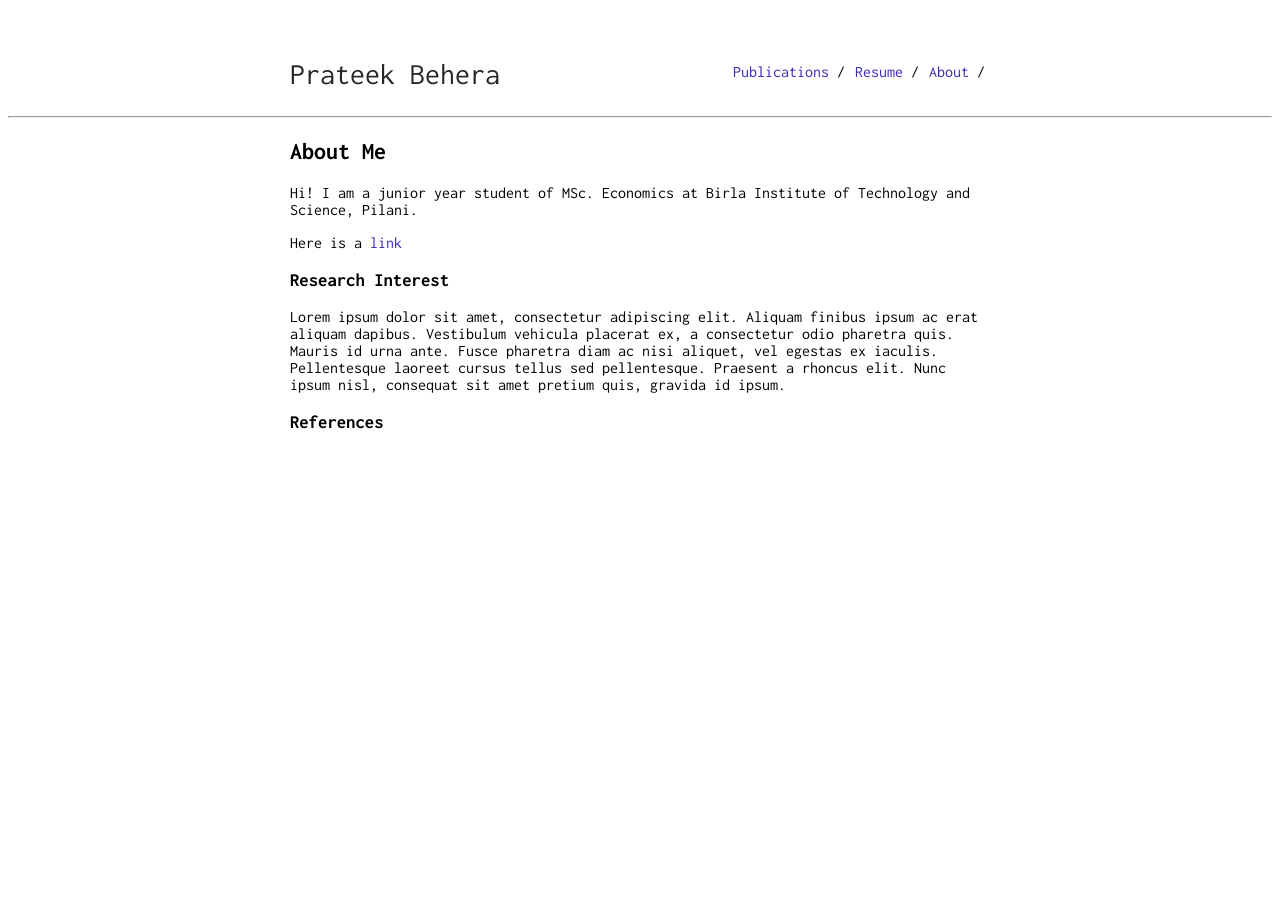
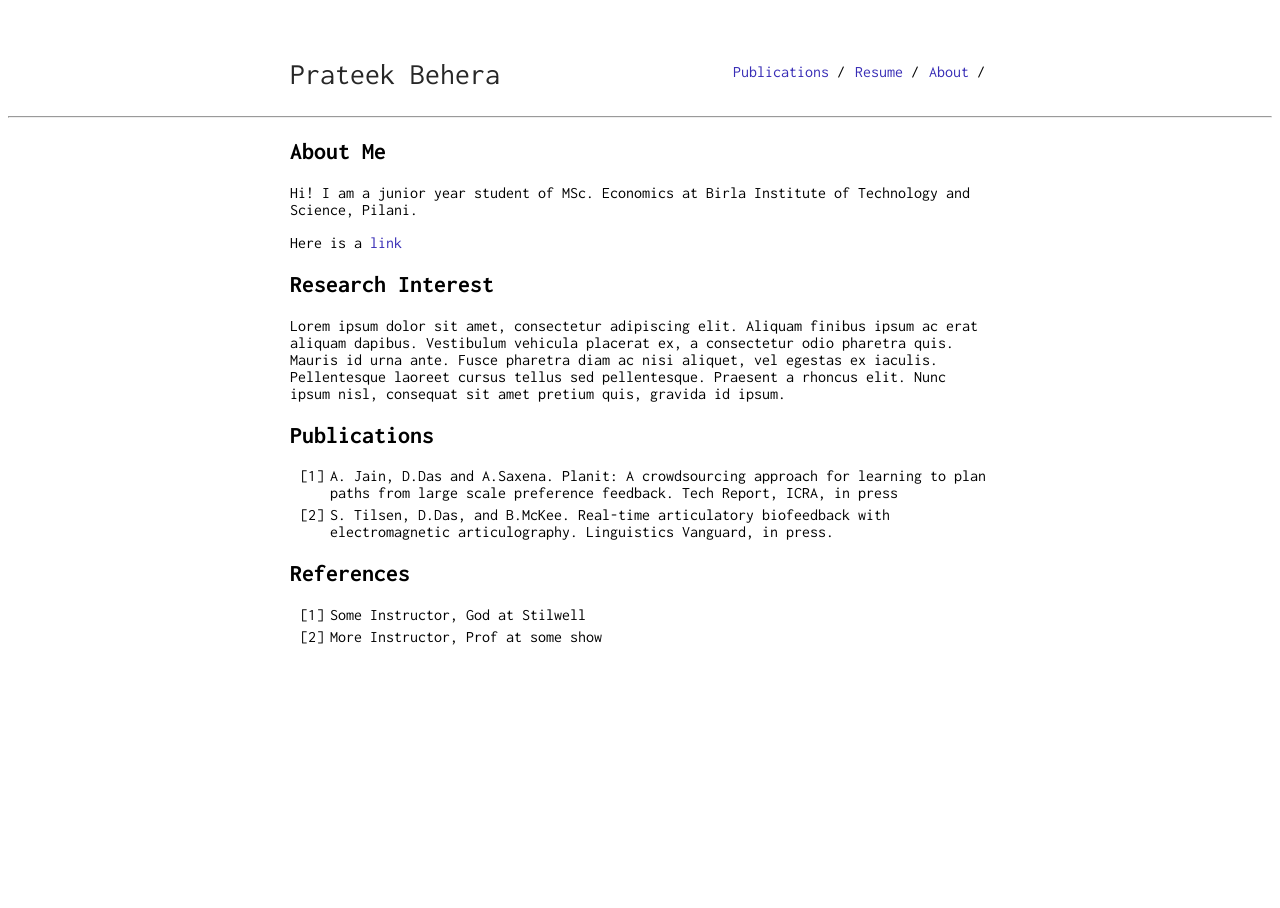
Before and after one commit to jleungs/jleungs.github.io, a Jekyll site: the page built from index.md, in a window 1280 px wide. Built offline with Jekyll 4.4.1, drawn with Linux system fonts in a browser that asks for light colours; nearby versions of some CDN libraries; our own code applies the rules of GitHub Pages for plain Markdown files.

Commit message:
add ordered list + more text

```diff
--- a/_sass/typography.scss
+++ b/_sass/typography.scss
@@ -3,5 +3,19 @@
         text-decoration: underline;
     }
     ol {
+        counter-reset: list;
+    }
+    ol > li {
+        list-style-position: none;
+        position: relative;
+        list-style: none;
+        margin-top: 5px;
+        margin-bottom: 5px;
+    }
+    ol > li:before {
+        content: "[" counter(list, decimal) "] ";
+        counter-increment: list;
+        position: absolute;
+        left: -30px;
     }
 }
--- a/index.md
+++ b/index.md
@@ -8,8 +8,16 @@ Hi! I am a junior year student of MSc. Economics at Birla Institute of Technolog
 
 Here is a [link](#)
 
-### Research Interest
+## Research Interest
 
 Lorem ipsum dolor sit amet, consectetur adipiscing elit. Aliquam finibus ipsum ac erat aliquam dapibus. Vestibulum vehicula placerat ex, a consectetur odio pharetra quis. Mauris id urna ante. Fusce pharetra diam ac nisi aliquet, vel egestas ex iaculis. Pellentesque laoreet cursus tellus sed pellentesque. Praesent a rhoncus elit. Nunc ipsum nisl, consequat sit amet pretium quis, gravida id ipsum.
 
-### References
+## Publications
+
+1. A. Jain, D.Das and A.Saxena. Planit: A crowdsourcing approach for learning to plan paths from large scale preference feedback. Tech Report, ICRA, in press
+2. S. Tilsen, D.Das, and B.McKee. Real-time articulatory biofeedback with electromagnetic articulography. Linguistics Vanguard, in press.
+
+## References
+
+1. Some Instructor, God at Stilwell
+2. More Instructor, Prof at some show
```
